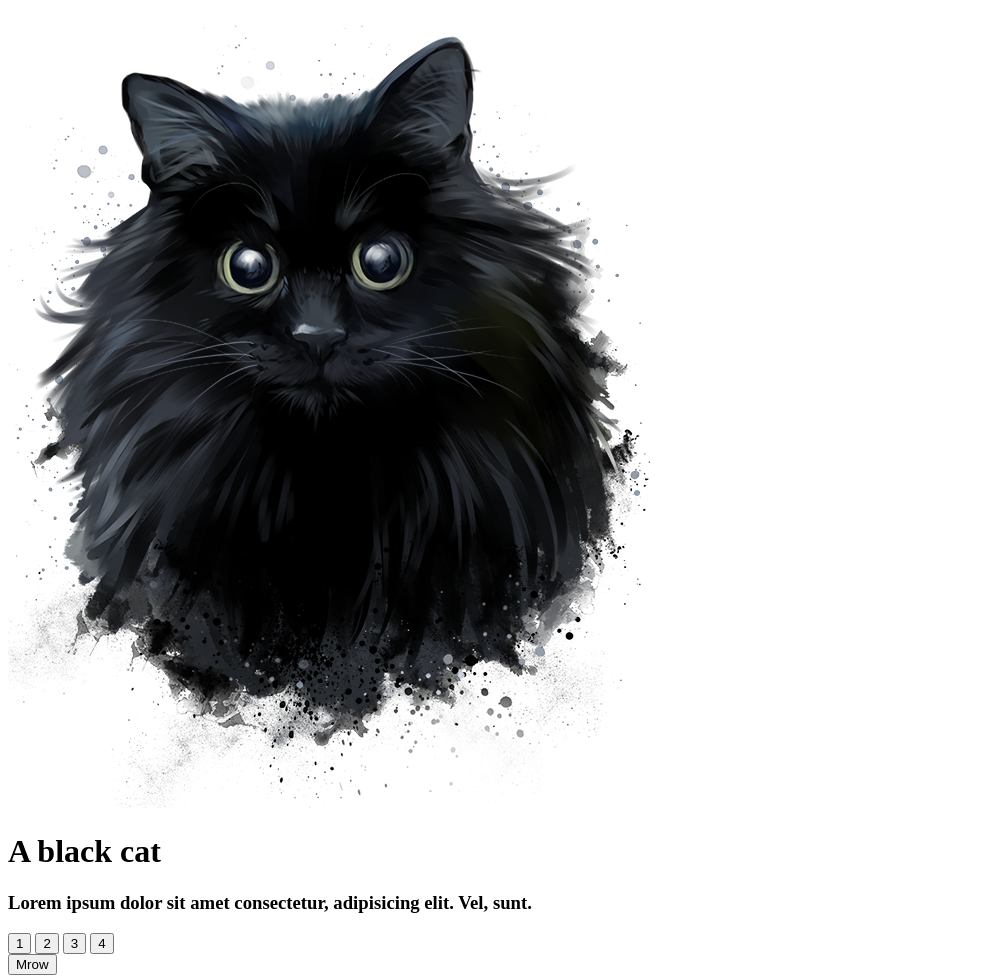
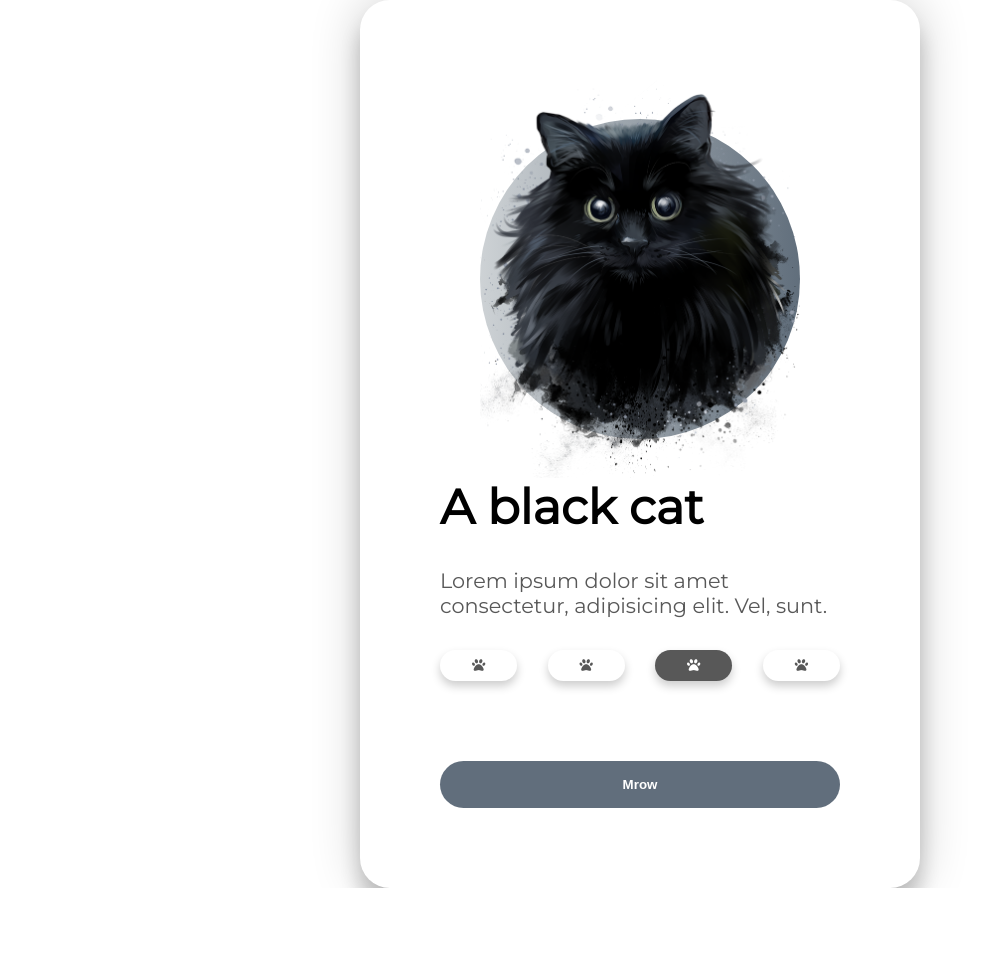
Before and after one commit to catherineblu/kitty-hover, a plain HTML site: page index.html in a window 1280 px wide. Shown: the whole page, without its empty margins (0-993 px from the left). After the commit the page ends 888 px from the top, so only its background shows below. Drawn offline with Linux system fonts and the light colour scheme.

Commit message:
basic css style is added

```diff
--- a/index.html
+++ b/index.html
@@ -11,17 +11,17 @@
     <div class="container">
       <div class="card">
           <div class="cat">
-              <div class="circle"></div>
+              <div class="radial"></div>
               <img src="./dbrl4ol-4712643e-ae5e-4069-be0e-39d30f5e1232.png" alt="cat">
           </div>
           <div class="info">
               <h1 class="title">A black cat</h1>
               <h3>Lorem ipsum dolor sit amet consectetur, adipisicing elit. Vel, sunt.</h3>
               <div class="sizes">
-                  <button>1</button>
-                  <button>2</button>
-                  <button class="active">3</button>
-                  <button>4</button>
+                  <button><i class="fas fa-paw"></i></button>
+                  <button><i class="fas fa-paw"></i></button>
+                  <button class="active"><i class="fas fa-paw"></i></button>
+                  <button><i class="fas fa-paw"></i></button>
               </div>
               <div class="mrow">
                   <button>Mrow</button>
@@ -30,5 +30,6 @@
       </div>
     </div>
     <script src="app.js"></script>
+    <script src="https://kit.fontawesome.com/6f9c850400.js" crossorigin="anonymous"></script>
 </body>
 </html>
--- a/style.css
+++ b/style.css
@@ -0,0 +1,88 @@
+*{
+    margin: 0;
+    padding: 0;
+    box-sizing: border-box;
+}
+
+body{
+    font-family: 'Montserrat', sans-serif;
+    min-height: 100vh;
+    display: flex;
+    align-items: center;
+    justify-content: center;
+}
+.container{
+    width: 50%;
+    display: flex;
+    justify-content: center;
+    align-items: center;
+}
+.card{
+    min-height: 80vh;
+    width: 35rem;
+    border-radius: 30px;
+    padding: 5rem;
+    box-shadow: 0 20px 20px rgba(0, 0, 0, 0.2), 0px 0px 50px rgba(0, 0, 0, 0.2);
+}
+.cat{
+    min-height: 35vh;
+    display: flex;
+    align-items: center;
+    justify-content: center;
+}
+.cat img{
+    width: 20rem;
+    z-index: 2;
+}
+.radial{
+    width: 20rem;
+    height: 20rem;
+    background: linear-gradient(
+        to right,
+        rgba(189,195,199,0.75),
+        rgba(44,62,80,0.75)
+    );
+    position: absolute;
+    border-radius: 50%;
+    z-index: 1;
+}
+.info h1{
+    font-size: 3rem;
+}
+.info h3{
+    font-size: 1.3rem;
+    padding: 2rem 0rem;
+    color: #585858;
+    font-weight: lighter;
+}
+.sizes{
+    display: flex;
+    justify-content: space-between;
+}
+.sizes button{
+    padding: 0.5rem 2rem;
+    background: none;
+    border: none;
+    box-shadow: 0px 5px 10px rgba(0 , 0, 0, 0.2);
+    border-radius: 30px;
+    cursor: pointer;
+    font-weight: bold;
+    color: #585858;
+}
+button.active{
+    background: #585858;
+    color: white;
+}
+.mrow{
+    margin-top: 5rem;
+}
+.mrow button{
+    width: 100%;
+    padding: 1rem 0rem;
+    background: rgb(44,62,80,0.75);
+    border: none;
+    color: white;
+    cursor: pointer;
+    border-radius: 30px;
+    font-weight: bolder;
+}
```
